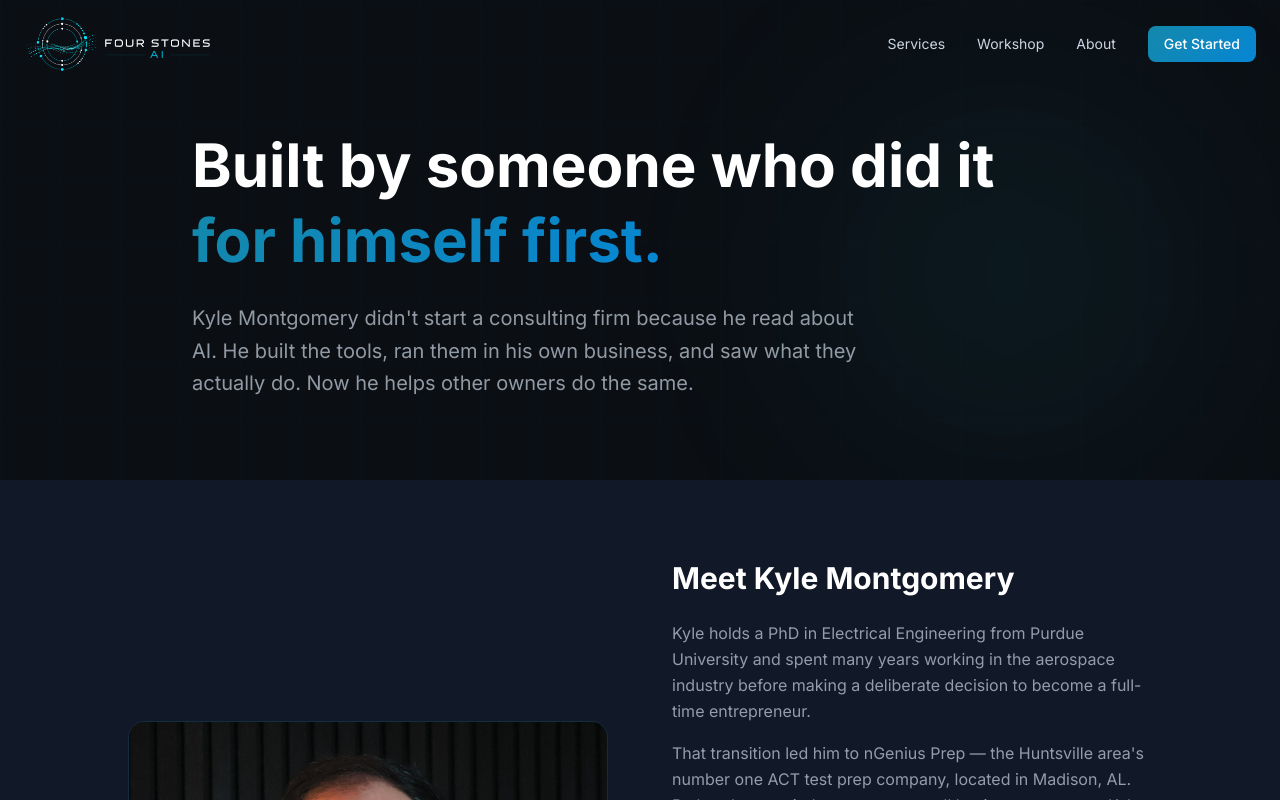
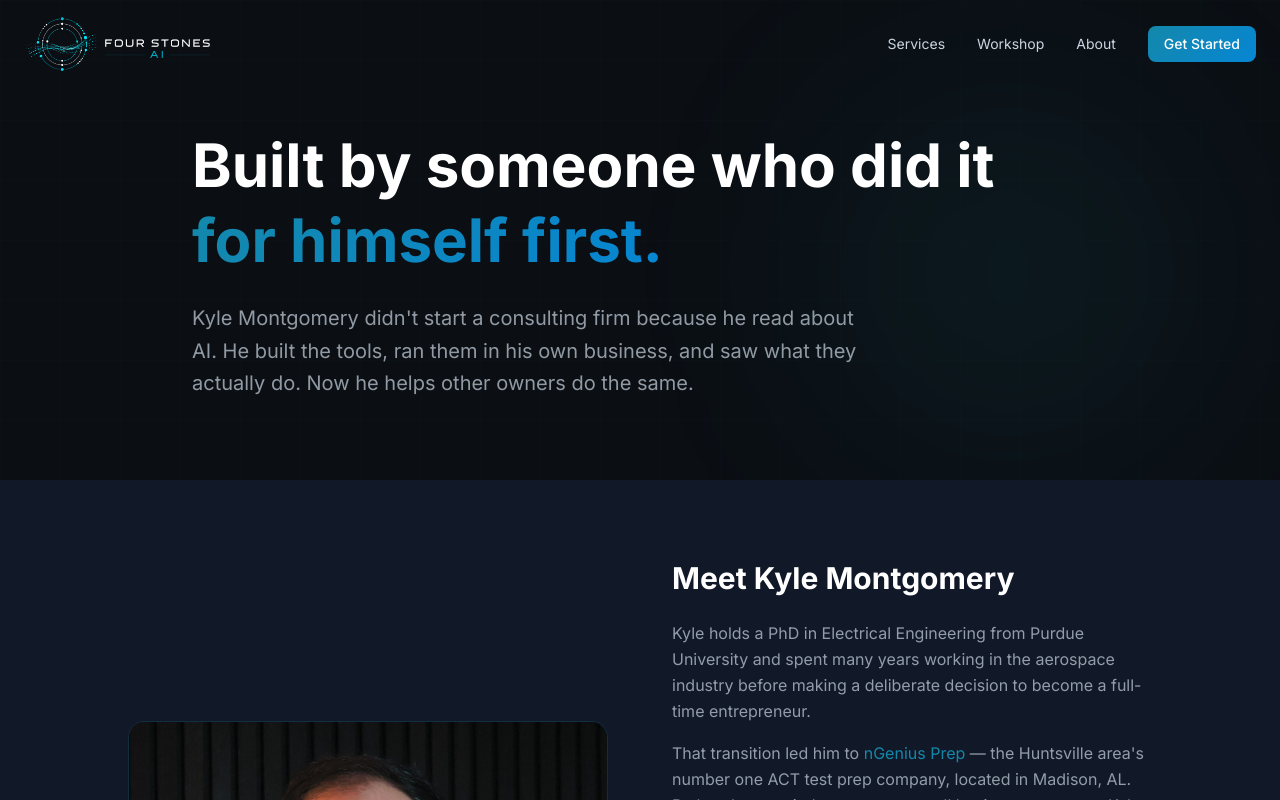
Before and after one commit to fourstonesdigital/fourstones-ai, a Next.js app: page /about in a window 1280 px wide. Shown: the top 800 px of the page. Built offline with nearby package versions, Linux system fonts and the light colour scheme.

Commit message:
Link nGenius Prep to ngeniusprep.com on About page

```diff
--- a/app/about/page.tsx
+++ b/app/about/page.tsx
@@ -89,7 +89,7 @@ export default function AboutPage() {
                 to become a full-time entrepreneur.
               </p>
               <p>
-                That transition led him to nGenius Prep — the Huntsville area&apos;s number one
+                That transition led him to <a href="https://www.ngeniusprep.com" target="_blank" rel="noopener noreferrer" className="text-[#1488AA] hover:text-[#0686D4] transition-colors">nGenius Prep</a> — the Huntsville area&apos;s number one
                 ACT test prep company, located in Madison, AL. Rather than run it the way most
                 small businesses are run, Kyle leaned into AI. He built custom tools to handle
                 scheduling, lead follow-up, student management, and reporting — systems that would
```
